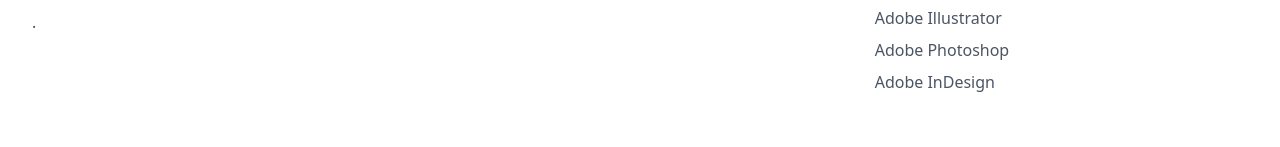
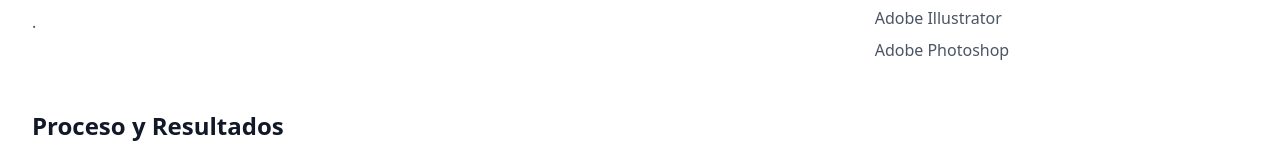
Before and after one commit to shonder7/Portafolio, a React (Vite) app: page /project/graphic-design/1 in a window 1280 px wide. Shown: the part 538-685 px from the top of the page. Built offline with nearby package versions, Linux system fonts and the light colour scheme.

Commit message:
elimine indising

```diff
--- a/src/pages/ProjectDetail.tsx
+++ b/src/pages/ProjectDetail.tsx
@@ -51,7 +51,7 @@
     5: {
       title: 'Trabajos de fotografía',
       description: '.',
-      tools: ['Adobe Illustrator', 'Adobe Photoshop', 'Adobe InDesign'],
+      tools: ['Adobe Illustrator', 'Adobe Photoshop'],
       process: '',
       images: [
         'https://i.imgur.com/WGJy5xw.png',
@@ -62,7 +62,7 @@
     6: {
       title: 'Trabajos de diseño y troquel',
       description: '.',
-      tools: ['Adobe Illustrator', 'Adobe Photoshop', 'Adobe InDesign'],
+      tools: ['Adobe Illustrator', 'Adobe Photoshop'],
       process: '',
       images: [
         'https://i.imgur.com/2tiJXzN.jpeg',
@@ -73,7 +73,7 @@
     7: {
       title: 'Tarjetas de regalo',
       description: '.',
-      tools: ['Adobe Illustrator', 'Adobe Photoshop', 'Adobe InDesign'],
+      tools: ['Adobe Illustrator', 'Adobe Photoshop'],
       process: '',
       images: [
         'https://i.imgur.com/7zAmovA.png',
@@ -84,7 +84,7 @@
     1: {
       title: 'Marca personal de diseño gráfico',
       description: '.',
-      tools: ['Adobe Illustrator', 'Adobe Photoshop', 'Adobe InDesign'],
+      tools: ['Adobe Illustrator', 'Adobe Photoshop'],
       process: '',
       images: [
         'https://i.imgur.com/khzTNdZ.jpeg',
@@ -95,7 +95,7 @@
     9: {
       title: 'Logofolio',
       description: '.',
-      tools: ['Adobe Illustrator', 'Adobe Photoshop', 'Adobe InDesign'],
+      tools: ['Adobe Illustrator', 'Adobe Photoshop'],
       process: '',
       images: [
         'https://i.imgur.com/OFX9Wku.png',
```
